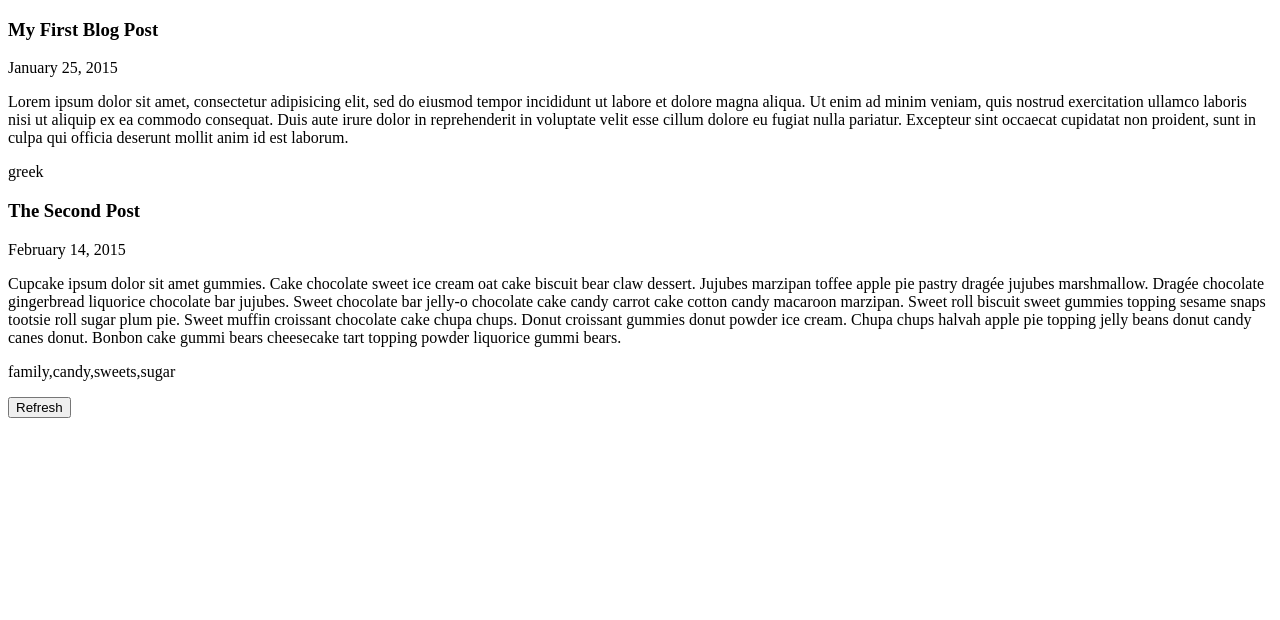
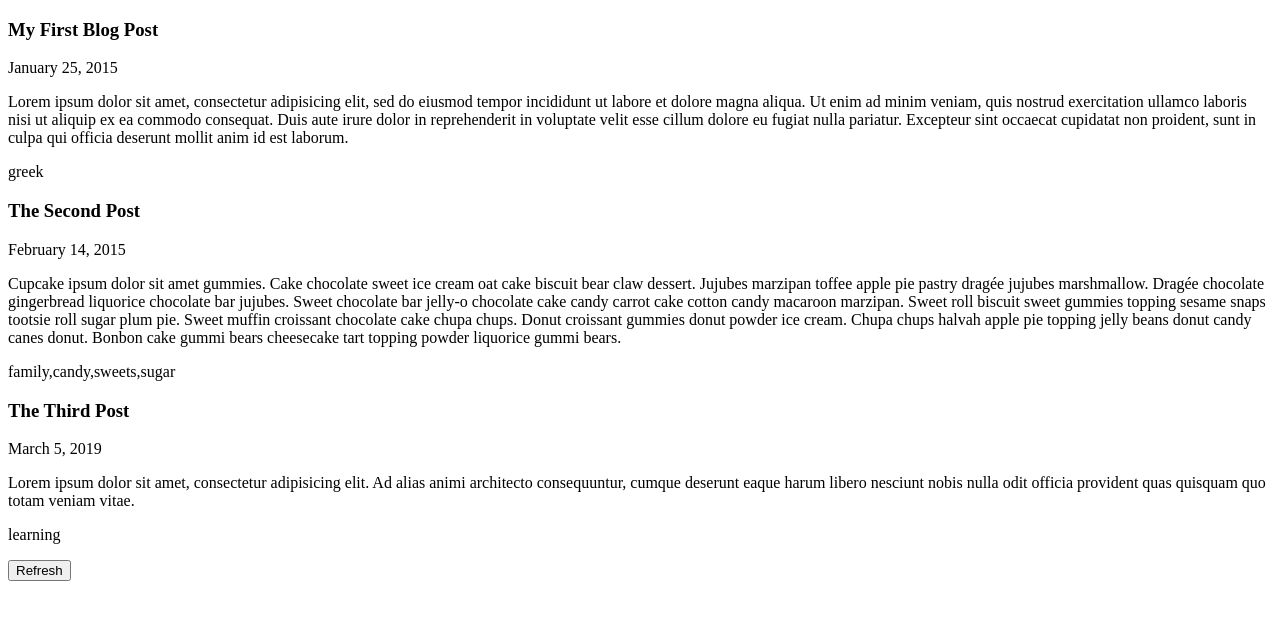
Before and after one commit to dbemisderfer/codeup-web-exercises, a plain HTML site: page ajax-blog.html in a window 1280 px wide. Both pictures are taken after a click on the button "Refresh". Drawn offline with nearby package versions, Linux system fonts and the light colour scheme.

Commit message:
updated refresh button to refresh entire page

```diff
--- a/ajax-blog.html
+++ b/ajax-blog.html
@@ -17,11 +17,14 @@
     $(document).ready(function() {
 
         $('#refresh').click(function() {
-            $.ajax('data/blog.json').done(function(data) {
-                console.log(data);
-            })
+            refreshPage();
+
+            // $.ajax('data/blog.json').done(function(data) {
+            //     console.log(data);
+            // })
         })
 
+        function refreshPage() {
             $.ajax('data/blog.json').done(function(data) {
 
                 var output = '';
@@ -31,6 +34,9 @@
                     $('#posts').html(output);
                 })
             })
+        }
+
+
 
 
 
--- a/data/blog.json
+++ b/data/blog.json
@@ -16,5 +16,12 @@
             "sugar"
         ],
         "date": "February 14, 2015"
+    }, {
+        "title": "The Third Post",
+        "content": "Lorem ipsum dolor sit amet, consectetur adipisicing elit. Ad alias animi architecto consequuntur, cumque deserunt eaque harum libero nesciunt nobis nulla odit officia provident quas quisquam quo totam veniam vitae.",
+        "categories": [
+            "learning"
+        ],
+        "date": "March 5, 2019"
     }
 ]
```
Lines whose indentation alone changed are shown as unchanged.
